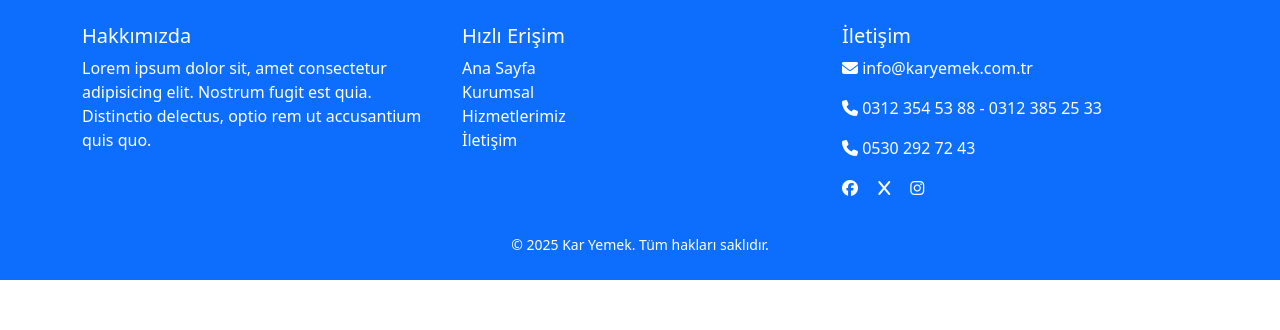
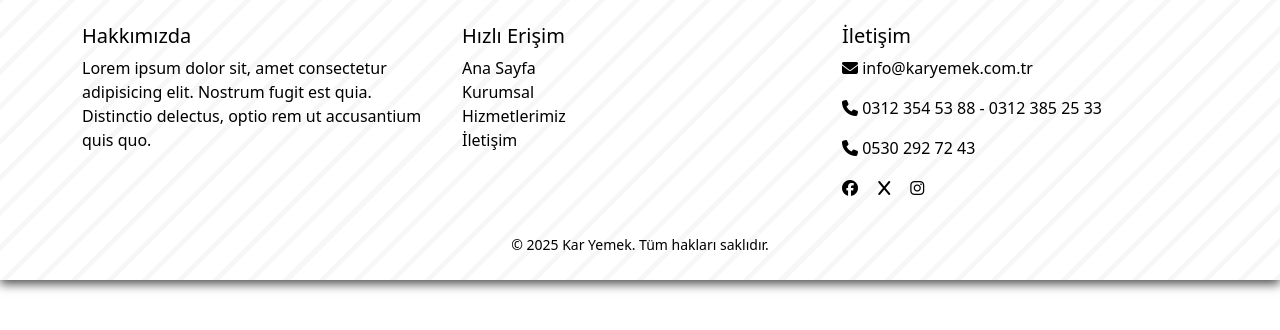
Before and after one commit to erkankesemen/KarYemek, a plain HTML site: page placeholders/footer.html in a window 1280 px wide. Drawn offline with nearby package versions, Linux system fonts and the light colour scheme; no server answers.

Commit message:
erkan pull

```diff
--- a/placeholders/footer.css
+++ b/placeholders/footer.css
@@ -1,4 +1,10 @@
 .custom-p{
-    color: white !important;
+    color: black !important;
 
 }
+
+.footers {
+    opacity: 1 !important;
+    background: repeating-linear-gradient(-45deg, #f7f7f7, #f7f7f7 5px, #ffffff 5px, #ffffff 25px) !important;
+    box-shadow: 0px 4px 10px rgba(0, 0, 0, 0.7);
+}
--- a/placeholders/footer.html
+++ b/placeholders/footer.html
@@ -11,8 +11,8 @@
     <script src="/placeholders/script.js"></script>
 </head>
 <body>
-
-    <footer class="bg-primary text-white py-4">
+<div class="footers">
+    <footer class="text-black py-4">
         <div class="container">
             <div class="row">
                 <div class="col-md-4 mb-3">
@@ -22,10 +22,10 @@
                 <div class="col-md-4 mb-3">
                     <h5>Hızlı Erişim</h5>
                     <ul class="list-unstyled">
-                        <li><a href="index.html" class="text-white text-decoration-none">Ana Sayfa</a></li>
-                        <li><a href="index.html" class="text-white text-decoration-none">Kurumsal</a></li>
-                        <li><a href="index.html" class="text-white text-decoration-none">Hizmetlerimiz</a></li>
-                        <li><a href="index.html" class="text-white text-decoration-none">İletişim</a></li>
+                        <li><a href="index.html" class="text-black text-decoration-none">Ana Sayfa</a></li>
+                        <li><a href="index.html" class="text-black text-decoration-none">Kurumsal</a></li>
+                        <li><a href="index.html" class="text-black text-decoration-none">Hizmetlerimiz</a></li>
+                        <li><a href="index.html" class="text-black text-decoration-none">İletişim</a></li>
                     </ul>
                 </div>
                 <div class="col-md-4 mb-3">
@@ -35,9 +35,9 @@
                     <p><i class="fa fa-phone"></i>  0530 292 72 43</p>
 
                     <div>
-                        <a href="#" class="text-white me-3"><i class="fab fa-facebook"></i></a>
-                        <a href="#" class="text-white me-3"><i class="fab fa-x"></i></a>
-                        <a href="#" class="text-white"><i class="fab fa-instagram"></i></a>
+                        <a href="#" class="text-black me-3"><i class="fab fa-facebook"></i></a>
+                        <a href="#" class="text-black me-3"><i class="fab fa-x"></i></a>
+                        <a href="#" class="text-black"><i class="fab fa-instagram"></i></a>
                     </div>
                 </div>
             </div>
@@ -46,6 +46,8 @@
             </div>
         </div>
     </footer>
+
+</div>
     <script src="https://cdnjs.cloudflare.com/ajax/libs/bootstrap/5.3.3/js/bootstrap.min.js"
     integrity="sha512-ykZ1QQr0Jy/4ZkvKuqWn4iF3lqPZyij9iRv6sGqLRdTPkY69YX6+7wvVGmsdBbiIfN/8OdsI7HABjvEok6ZopQ==" crossorigin="anonymous" referrerpolicy="no-referrer"></script>
     <script src="https://cdnjs.cloudflare.com/ajax/libs/bootstrap/5.3.3/js/bootstrap.bundle.min.js"
```
Also changed, not shown: index-css/index.css (+6 -1 lines), index.html (+8 -7 lines).
